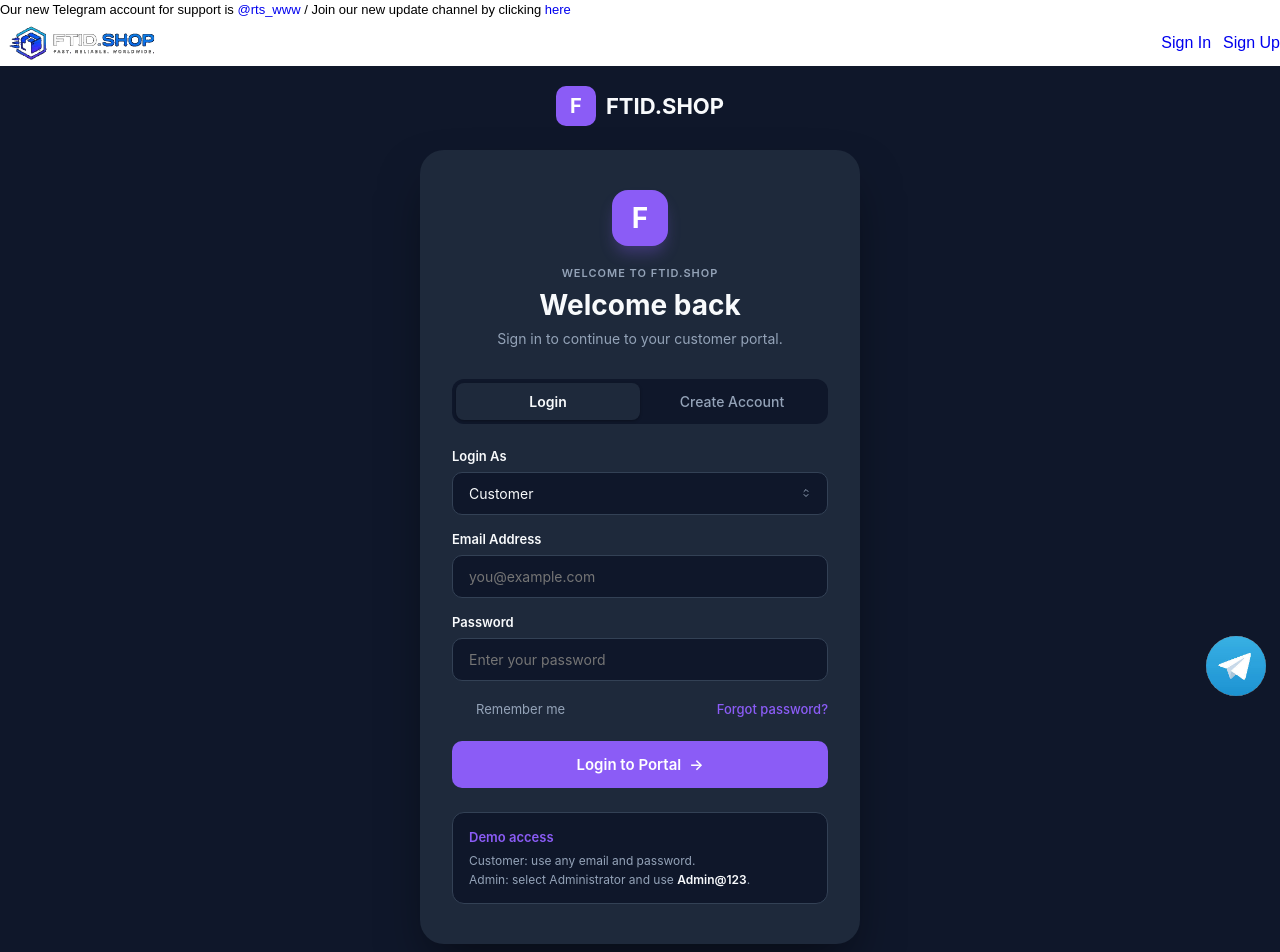
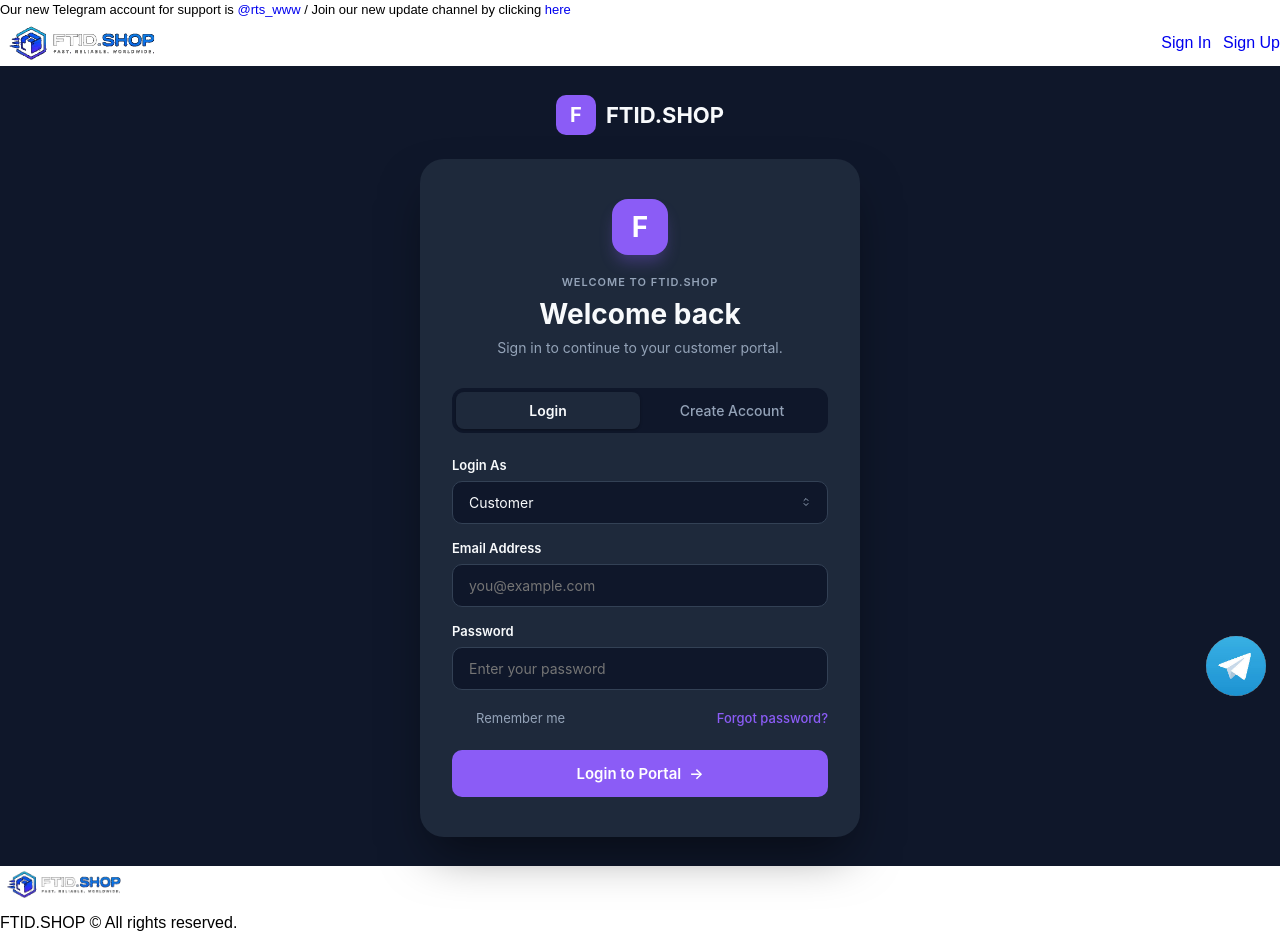
Before and after one commit to ogsuryansh/ftidshop, a React (Vite) app in the folder frontend/: page /login in a window 1280 px wide. Shown: the top 952 px of the page. Built offline with nearby package versions, Linux system fonts and the light colour scheme; no server answers.

Commit message:
Remove demo access box from login

```diff
--- a/frontend/src/pages/SignIn.jsx
+++ b/frontend/src/pages/SignIn.jsx
@@ -175,14 +175,7 @@
           )}
         </form>
 
-        {/* Demo Access Box */}
-        {!requires2FA && (
-          <div style={{ marginTop: '24px', padding: '16px', backgroundColor: '#0f172a', border: '1px solid #334155', borderRadius: '12px' }}>
-            <h5 style={{ color: '#8b5cf6', fontSize: '13px', fontWeight: '600', margin: '0 0 8px 0' }}>Demo access</h5>
-            <p style={{ color: '#94a3b8', fontSize: '12px', margin: '0 0 4px 0' }}>Customer: use any email and password.</p>
-            <p style={{ color: '#94a3b8', fontSize: '12px', margin: 0 }}>Admin: select Administrator and use <span style={{ color: '#f8fafc', fontWeight: '600' }}>Admin@123</span>.</p>
-          </div>
-        )}
+
       </div>
     </div>
   );
```
